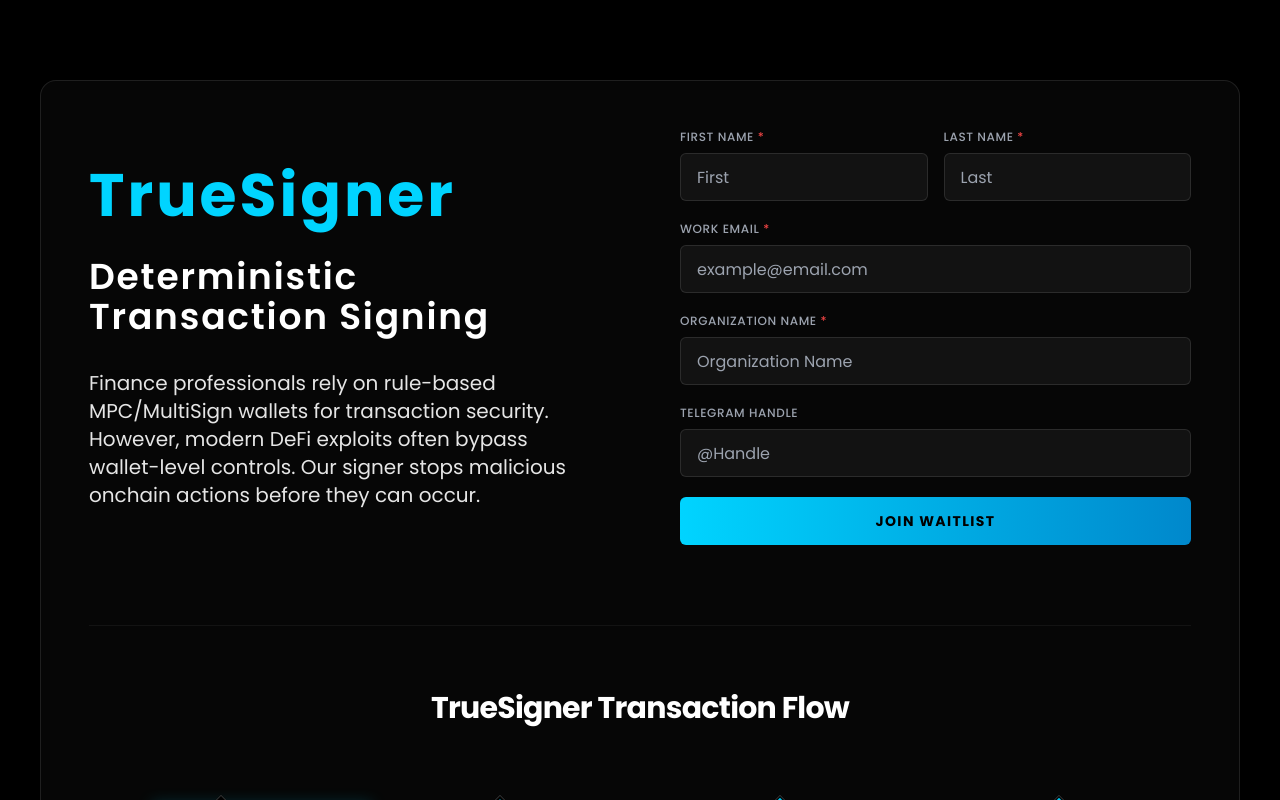
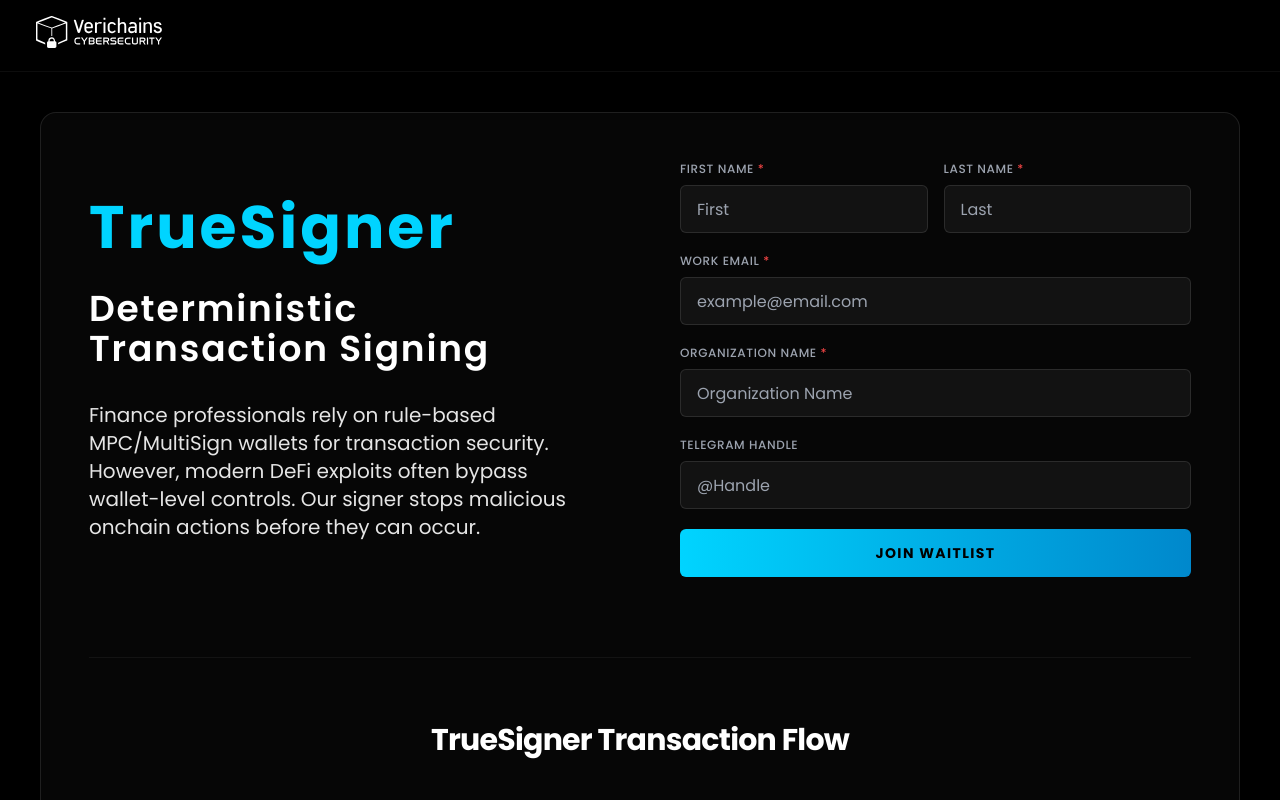
Before and after one commit to vokhactri/vrctruesigner, a Next.js app: page / in a window 1280 px wide. Shown: the top 800 px of the page. Built offline with nearby package versions, Linux system fonts and the light colour scheme.

Commit message:
feat: Add Header component to the main layout with a logo and adjust page content padding.

```diff
--- a/app/layout.tsx
+++ b/app/layout.tsx
@@ -1,6 +1,7 @@
 import type { Metadata } from "next";
 import { Inter, Poppins } from "next/font/google";
 import "./globals.css";
+import { Header } from "@/components/layout/Header";
 
 const inter = Inter({ subsets: ["latin"], variable: "--font-inter" });
 const poppins = Poppins({
@@ -21,7 +22,10 @@
 }>) {
   return (
     <html lang="en">
-      <body className={`${poppins.className} bg-black text-white antialiased`}>{children}</body>
+      <body className={`${poppins.className} bg-black text-white antialiased`}>
+        <Header />
+        {children}
+      </body>
     </html>
   );
 }
--- a/app/page.tsx
+++ b/app/page.tsx
@@ -6,7 +6,7 @@
 
 export default function Home() {
   return (
-    <main className="min-h-screen bg-black flex flex-col items-center justify-center py-12 px-4 md:py-20">
+    <main className="min-h-screen bg-black flex flex-col items-center justify-center py-12 px-4 md:py-20 pt-24 md:pt-28">
       {/* Background Gradient */}
       <div className="fixed inset-0 bg-[radial-gradient(circle_at_center,_var(--tw-gradient-stops))] from-[#0A1020] via-black to-black -z-10" />
 
--- /dev/null
+++ b/components/layout/Header.tsx
@@ -0,0 +1,26 @@
+import Image from "next/image";
+import Link from "next/link";
+
+export function Header() {
+  return (
+    <header className="fixed top-0 left-0 right-0 z-50 bg-black/80 backdrop-blur-md border-b border-white/5">
+      <div className="max-w-[1240px] mx-auto px-4 py-4">
+        <Link
+          href="https://verichains.io"
+          target="_blank"
+          rel="noopener noreferrer"
+          className="inline-block transition-opacity hover:opacity-80"
+        >
+          <Image
+            src="/assets/logo/text.svg"
+            alt="Verichains Logo"
+            width={200}
+            height={40}
+            priority
+            className="h-8 w-auto"
+          />
+        </Link>
+      </div>
+    </header>
+  );
+}
```
Also changed, not shown: public/assets/logo/text.svg (added).
